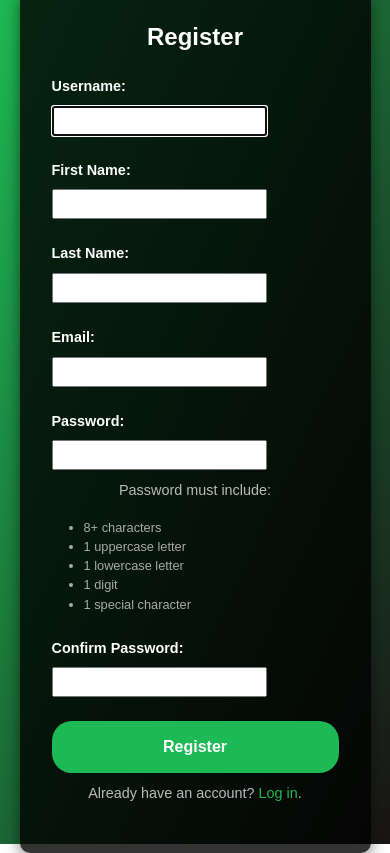
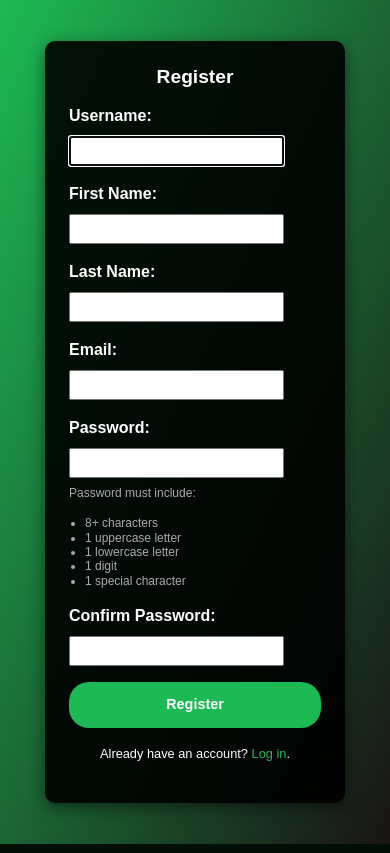
Before and after one commit to meghajt/SpotifyWrappedProject, a Django app: page /register/ in a window 390 px wide. Run offline with Django 5.2, Linux system fonts and the light colour scheme.

Commit message:
mobile stuff

```diff
--- a/templates/registration/register.html
+++ b/templates/registration/register.html
@@ -2,62 +2,60 @@
 <html lang="en">
 <head>
     <meta charset="UTF-8">
-    <meta name="viewport" content="width=device-width, initial-scale=1.0">
+    <meta name="viewport" content="width=device-width, initial-scale=1.0, maximum-scale=1.0, user-scalable=no">
     <title>Register</title>
     <link href="https://cdn.jsdelivr.net/npm/bootstrap@5.3.0-alpha1/dist/css/bootstrap.min.css" rel="stylesheet">
     <style>
-        /* Global Styles */
         html, body {
             height: 100%;
             margin: 0;
             padding: 0;
-        }
-
-        body {
             font-family: 'Arial', sans-serif;
             background: linear-gradient(to bottom right, #1db954, #191414);
+            background-size: cover;
+            background-attachment: fixed;
             color: white;
             display: flex;
             align-items: center;
             justify-content: center;
-            background-repeat: no-repeat;
-            background-size: cover;
         }
 
         .container {
-            background-color: rgba(0, 0, 0, 0.8);
+            background-color: rgba(0, 0, 0, 0.9);
             border-radius: 10px;
             padding: 2rem;
-            max-width: 400px;
-            width: 90%;
+            width: 90%; /* Default width to ensure it fills most of the screen */
+            max-width: 400px; /* Prevent it from becoming too wide on larger screens */
+            min-width: 300px; /* Prevent it from becoming too narrow */
+            margin: auto;
             box-shadow: 0 4px 15px rgba(0, 0, 0, 0.5);
         }
 
         h2 {
             font-weight: 600;
             text-align: center;
-            margin-bottom: 1.5rem;
+            margin-bottom: 1rem;
             font-size: 1.5rem;
         }
 
         .form-group {
-            margin-bottom: 1.5rem;
+            margin-bottom: 1rem;
         }
 
         .form-group label {
             font-weight: bold;
+            font-size: 1rem;
             margin-bottom: 0.5rem;
             display: block;
-            font-size: 0.9rem;
         }
 
         .form-control {
             border-radius: 20px;
-            padding: 0.5rem;
+            padding: 0.6rem;
             background-color: #282828;
             border: 1px solid #1db954;
             color: white;
-            font-size: 0.9rem;
+            font-size: 1rem;
         }
 
         .form-control:focus {
@@ -67,8 +65,13 @@
 
         .password-rules {
             color: #aaa;
-            font-size: 0.8rem;
+            font-size: 0.85rem;
             margin-top: 0.5rem;
+            line-height: 1.4;
+        }
+
+        .password-rules ul {
+            padding-left: 1rem;
         }
 
         .btn {
@@ -85,29 +88,58 @@
             background-color: #1aa34a;
         }
 
+        .text-center {
+            margin-top: 1rem;
+            font-size: 0.9rem;
+        }
+
         .text-center a {
             color: #1db954;
             text-decoration: none;
-            font-size: 0.9rem;
         }
 
         .text-center a:hover {
             color: white;
         }
 
-        .container p {
+        .error {
+            list-style: none;
+            padding: 0;
+            margin-top: 0.5rem;
+            color: #ff4d4d;
             font-size: 0.9rem;
-            color: #bbb;
-            text-align: center;
-            margin-top: 10px;
         }
 
-        ul.error {
-            list-style: none;
-            padding: 0;
-            margin-top: 1rem;
-            color: #ff4d4d;
-            font-size: 0.85rem;
+        /* Media Queries for Small Screens (Mobile) */
+        @media (max-width: 576px) {
+            .container {
+                padding: 1.5rem; /* Adjust padding for smaller screens */
+                width: 95%; /* Fill almost the entire screen width */
+                max-width: none; /* No fixed max width */
+            }
+
+            h2 {
+                font-size: 1.2rem;
+            }
+
+            .form-control {
+                font-size: 0.9rem;
+                padding: 0.5rem;
+            }
+
+            .password-rules {
+                font-size: 0.75rem;
+                line-height: 1.2;
+            }
+
+            .btn {
+                font-size: 0.9rem;
+                padding: 0.7rem;
+            }
+
+            .text-center {
+                font-size: 0.8rem;
+            }
         }
     </style>
 </head>
@@ -173,7 +205,7 @@
             {% endif %}
         </form>
 
-        <div class="text-center mt-2">
+        <div class="text-center">
             <p>Already have an account? <a href="{% url 'login' %}">Log in</a>.</p>
         </div>
     </div>
```
Also changed, not shown: templates/landing.html (+46 -2 lines), templates/registration/login.html (+52 -29 lines).
